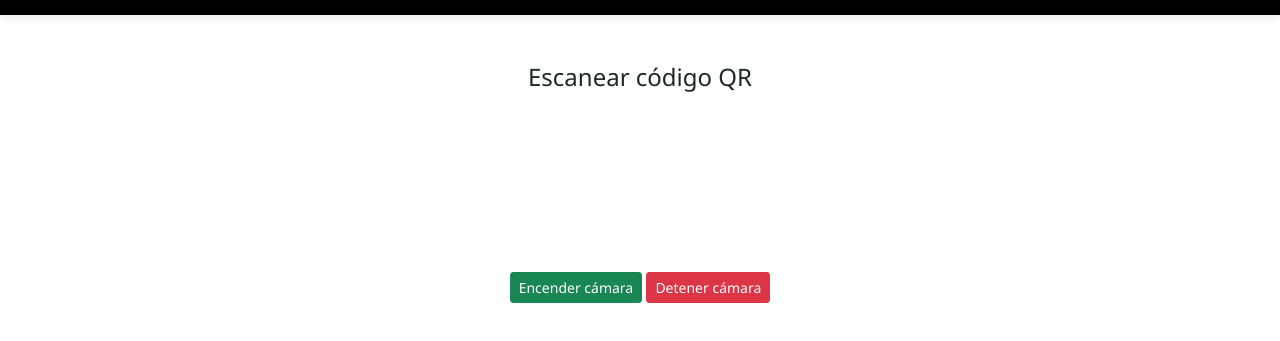
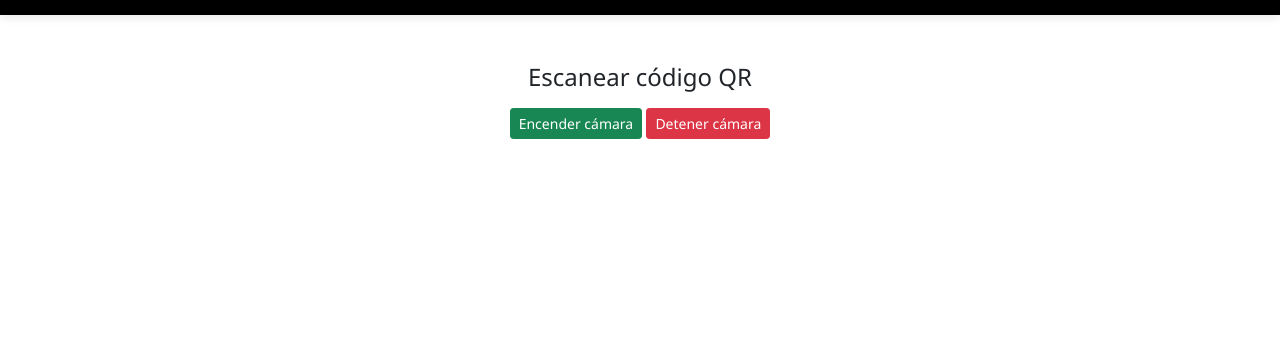
Before and after one commit to normanfurcal-code/newQR, a plain HTML site: page index.html in a window 1280 px wide. Shown: the part 57-398 px from the top of the page. Drawn offline with nearby package versions, Linux system fonts and the light colour scheme; some packages are replaced by stand-ins of ours; a script that the page names is missing.

Commit message:
Update index.html

```diff
--- a/index.html
+++ b/index.html
@@ -35,9 +35,7 @@
   <div class="container text-center mt-5">
     <h4>Escanear código QR</h4>
 
-    <div>
-      <video id="reader" playsinline></video>
-    </div>
+    <div id="reader"></div>
 
     <div class="mt-3">
       <button id="btn-start" class="btn btn-success btn-sm">Encender cámara</button>
```
